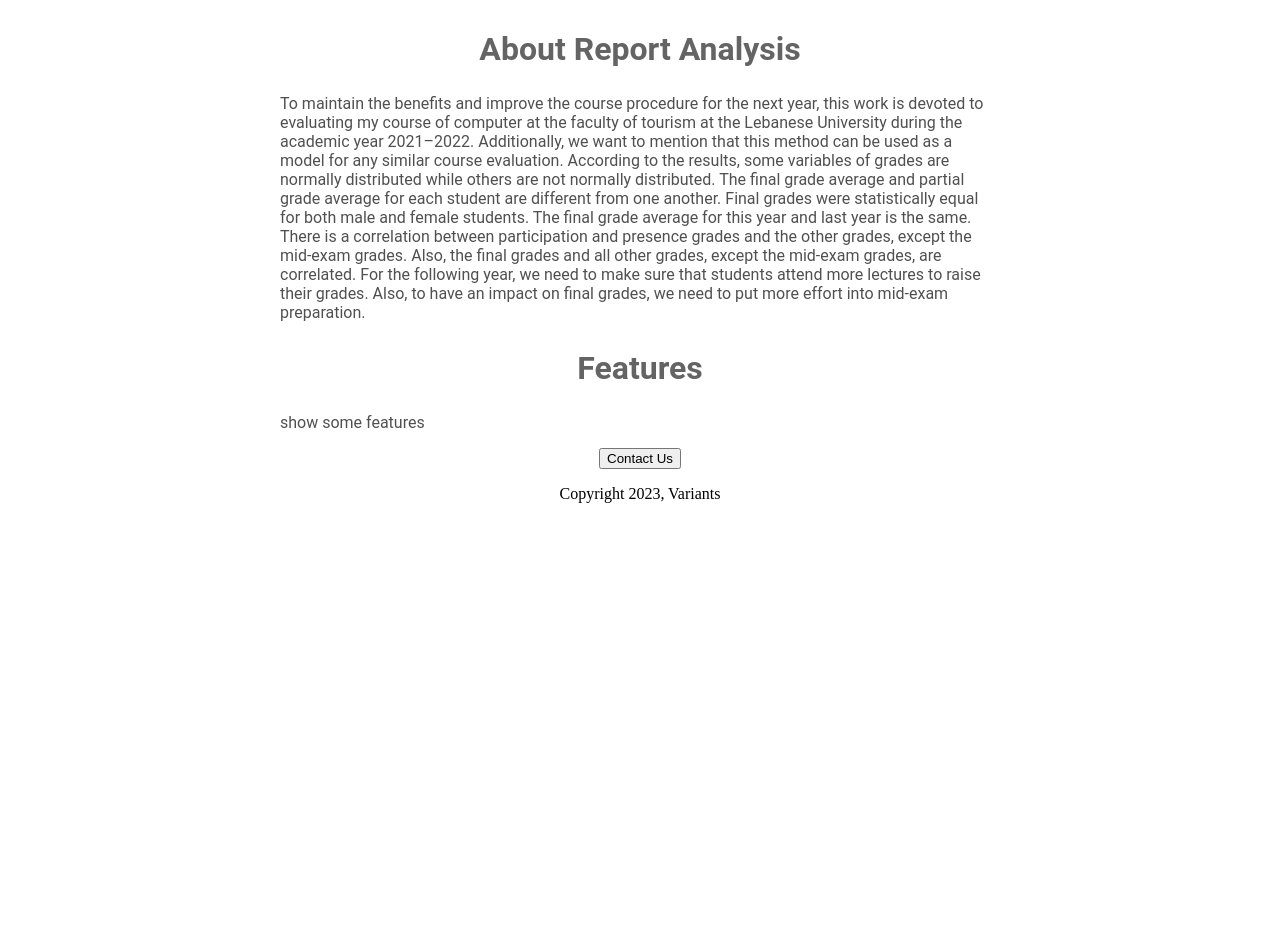
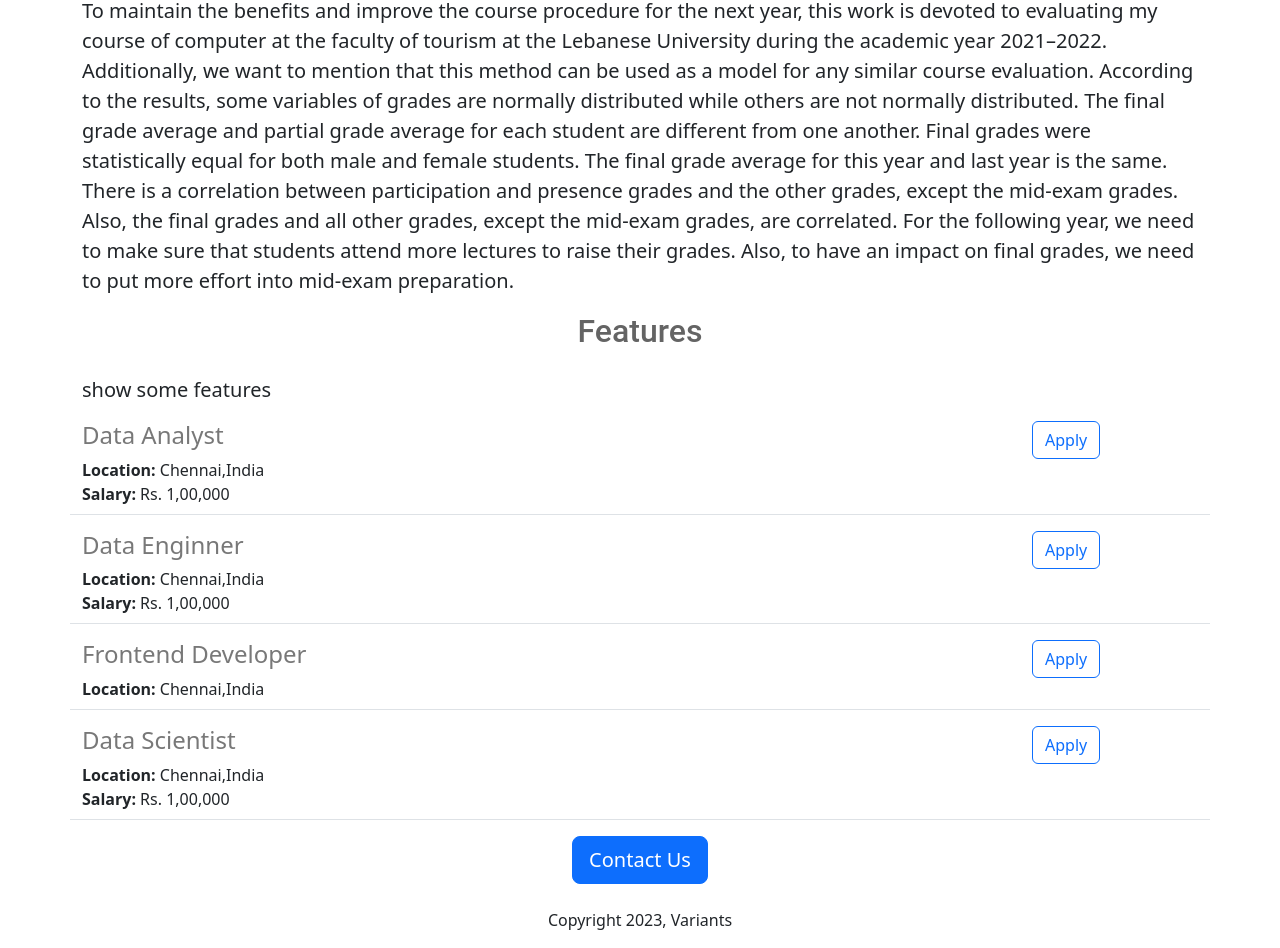
Before and after one commit to ChanBotCoder/website, a Flask app: page / in a window 1280 px wide. Shown: the part 562-1510 px from the top of the page. Before the commit the page ends 1065 px from the top, so only its background shows below. Run offline with Flask 2, Linux system fonts and the light colour scheme.

Commit message:
Adding dyanmic data and API

```diff
--- a/app.py
+++ b/app.py
@@ -1,10 +1,41 @@
-from flask import Flask, render_template
+from flask import Flask, render_template,jsonify
 
 app = Flask(__name__)
 
+JOBS = [
+  {
+    'id':1,
+    'title':'Data Analyst',
+    'location':'Chennai,India',
+    'salary':'Rs. 1,00,000'
+  },
+  {
+    'id':2,
+    'title':'Data Enginner',
+    'location':'Chennai,India',
+    'salary':'Rs. 1,00,000'
+  },
+  {
+    'id':3,
+    'title':'Frontend Developer',
+    'location':'Chennai,India'
+  },
+  {
+    'id':4,
+    'title':'Data Scientist',
+    'location':'Chennai,India',
+    'salary':'Rs. 1,00,000'
+  }
+
+]
+
 @app.route("/")
 def hello_world():
-  return render_template('home.html')
+  return render_template('home.html',jobs = JOBS)
+
+@app.route("/api/jobs")
+def list_jobs():
+  return jsonify(JOBS)
 
 
 if __name__ == "__main__":
--- a/templates/home.html
+++ b/templates/home.html
@@ -1,6 +1,9 @@
 <!DOCTYPE html>
 <html>
   <head>
+    <meta charset="utf-8">
+    <meta name="viewport" content="width=device-width, initial-scale=1">
+    <link href="https://cdn.jsdelivr.net/npm/bootstrap@5.3.0-alpha1/dist/css/bootstrap.min.css" rel="stylesheet" integrity="sha384-GLhlTQ8iRABdZLl6O3oVMWSktQOp6b7In1Zl3/Jr59b6EGGoI1aFkw7cmDA6j6gD" crossorigin="anonymous">
     <title>Report Analysis</title>
     <style>
       h1 {
@@ -33,11 +36,11 @@
     </style>
   </head>
   <body>
-    <div id = "container">
-    <h1>Report Analysis</h1>
-    <img id="banner" src="https://www.modernanalyst.com/Portals/0/Public%20Uploads/writing-good-data-analysis-report-7-steps.png">
-    <h2> About Report Analysis </h2>
-    <p class="body_text">
+    <div class = "container">
+    <h1 Class="text-center mt-2 mb-4">Report Analysis</h1>
+    <img class = "img-fluid" id="banner" src="https://www.modernanalyst.com/Portals/0/Public%20Uploads/writing-good-data-analysis-report-7-steps.png">
+     <h2 Class="text-center mt-2 mb-4"> About Report Analysis </h2>
+    <p class="lead">
       To maintain the benefits and improve the course procedure for the next year, this work is
 devoted to evaluating my course of computer at the faculty of tourism at the Lebanese University
 during the academic year 2021–2022. Additionally, we want to mention that this method can be
@@ -51,11 +54,16 @@ mid-exam grades, are  correlated. For the  following year, we  need to  make sur
 attend more lectures to raise their grades. Also, to have an impact on final grades, we need to put
 more effort into mid-exam preparation.
     </p>
-    <h2>Features</h2>
-    <p class="body_text">show some features</p>
+     <h2 Class="text-center mt-2 mb-4">Features</h2>
+    <p class="lead">show some features</p>
+    <div>
+      {% for job in jobs %}
+        {% include 'jobitem.html'%}
+      {% endfor %}
+    </div>
     <div style="text-align:center;">
-    <button>Contact Us</button>
-      <p>Copyright 2023, Variants</p>
+    <button class="btn btn-primary btn-lg">Contact Us</button>
+      <p class="mt-4">Copyright 2023, Variants</p>
     </div>
     </div>
   </body>
--- /dev/null
+++ b/templates/jobitem.html
@@ -0,0 +1,19 @@
+ <div class="border-bottom row" style="margin-bottom:16px;padding-bottom:8px;">
+    <div class='col-10'>
+      <h4
+      style="color:rgb(120,120,120); margin-bottom;4px;">
+          {{job['title']}}
+     </h4>
+     <div>
+      <b>Location:</b> {{job['location']}}
+     </div>
+       {% if 'salary' in job %}
+     <div>
+        <b>Salary:</b> {{job['salary']}}
+     </div>
+    {% endif %}
+    </div>
+   <div class="col-2">
+     <button type="button" class="btn btn-outline-primary">Apply</button>
+   </div>
+ </div>
```
